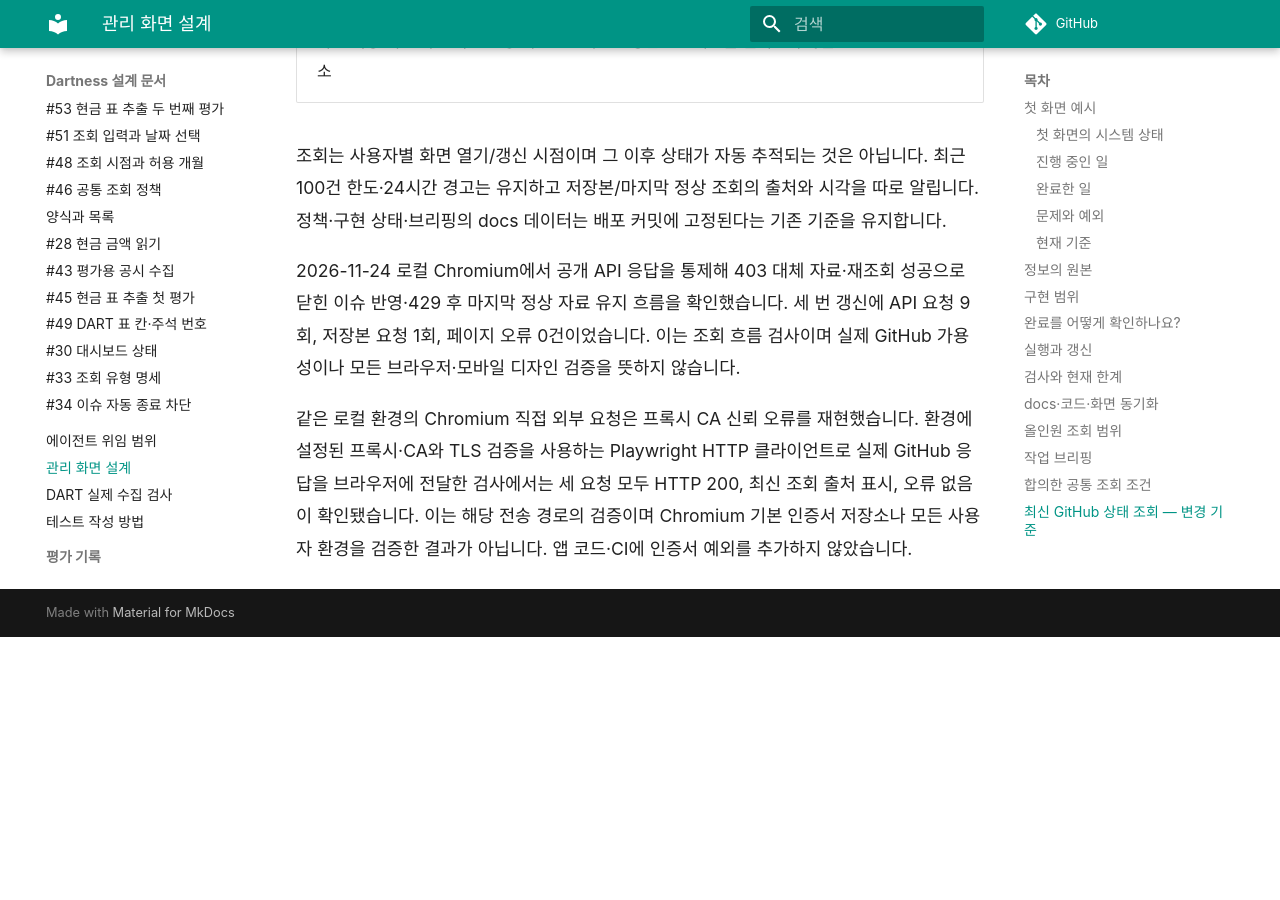
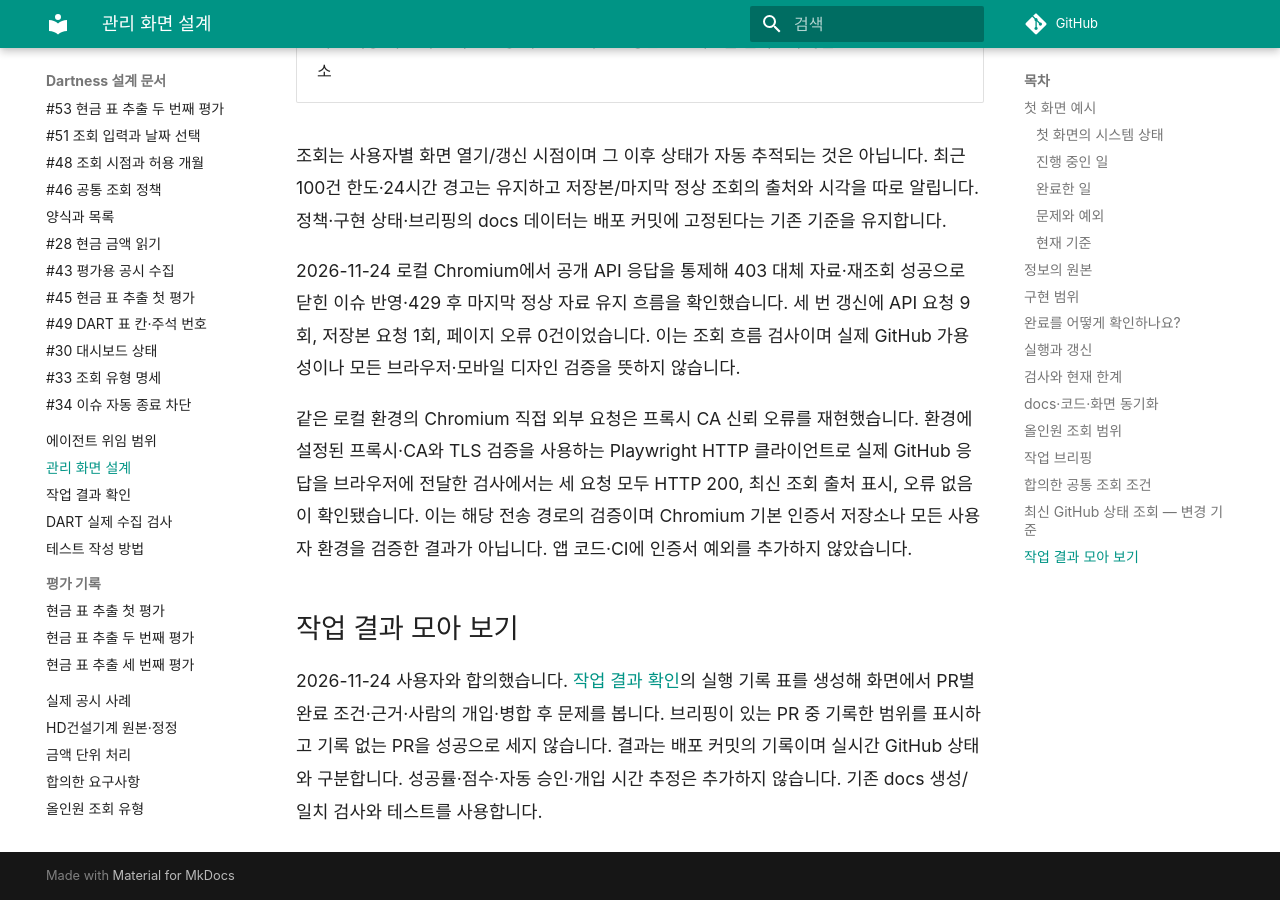
Before and after one commit to YUJAEYUN/Dartness, an MkDocs documentation site: the page built from docs/management-screen.md, in a window 1280 px wide and 900 px high, scrolled down 7061 px. Built offline with MkDocs 1.6.1 and Material for MkDocs 9.7.7, drawn with Linux system fonts in a browser that asks for light colours; comment, search, counter and statistics services are not loaded; before the commit the page ends 7698 px from its top, so only the background shows below that.

Commit message:
작업 결과 기록 범위와 검증 기준 정의

```diff
--- a/docs/management-screen.md
+++ b/docs/management-screen.md
@@ -127,3 +127,7 @@ docs/common-query-contract.md의 query-policy 표를 같은 생성기로 읽어
 2026-11-24 로컬 Chromium에서 공개 API 응답을 통제해 403 대체 자료·재조회 성공으로 닫힌 이슈 반영·429 후 마지막 정상 자료 유지 흐름을 확인했습니다. 세 번 갱신에 API 요청 9회, 저장본 요청 1회, 페이지 오류 0건이었습니다. 이는 조회 흐름 검사이며 실제 GitHub 가용성이나 모든 브라우저·모바일 디자인 검증을 뜻하지 않습니다.
 
 같은 로컬 환경의 Chromium 직접 외부 요청은 프록시 CA 신뢰 오류를 재현했습니다. 환경에 설정된 프록시·CA와 TLS 검증을 사용하는 Playwright HTTP 클라이언트로 실제 GitHub 응답을 브라우저에 전달한 검사에서는 세 요청 모두 HTTP 200, 최신 조회 출처 표시, 오류 없음이 확인됐습니다. 이는 해당 전송 경로의 검증이며 Chromium 기본 인증서 저장소나 모든 사용자 환경을 검증한 결과가 아닙니다. 앱 코드·CI에 인증서 예외를 추가하지 않았습니다.
+
+## 작업 결과 모아 보기
+
+2026-11-24 사용자와 합의했습니다. [작업 결과 확인](work-results.md)의 실행 기록 표를 생성해 화면에서 PR별 완료 조건·근거·사람의 개입·병합 후 문제를 봅니다. 브리핑이 있는 PR 중 기록한 범위를 표시하고 기록 없는 PR을 성공으로 세지 않습니다. 결과는 배포 커밋의 기록이며 실시간 GitHub 상태와 구분합니다. 성공률·점수·자동 승인·개입 시간 추정은 추가하지 않습니다. 기존 docs 생성/일치 검사와 테스트를 사용합니다.
--- a/docs/wiki/index.md
+++ b/docs/wiki/index.md
@@ -16,6 +16,7 @@
 | 여러 에이전트로 동시 작업 | [작업 흐름의 공동 작업 규칙](../development-workflow.md). 최신화·생성 파일·의미 충돌을 무엇이 강제하는지 표로 정리 |
 | 개발 작업 진행 | [작업 흐름](../development-workflow.md), [정합성 검토](../consistency.md) |
 | 세션 이어가기 | [다음 작업](../work-state.md) |
+| 작업 완료 근거·개입·문제 확인 | [기록 기준과 실행 표](../work-results.md). docs 원본에서 생성한 화면으로 확인하고 미기록은 성공으로 세지 않습니다 |
 | 작업 하나를 따라가기 | [작업 브리핑 양식과 목록](../briefings/index.md), [기존 합의와의 내용 검토](../consistency.md). 형식 검사는 tests/test_docs_consistency.py |
 | 전체 진행 상황·방향 | [시스템 상태](../system-status.md). 단계별 상태를 바꾸면 지도와 표를 함께 고칩니다 |
 | 개발 원칙·실행 평가 | [다섯 개발 원칙](../engineering-principles.md), [평가 기록](../record-forms/evaluation.md) |
--- /dev/null
+++ b/docs/work-results.md
@@ -0,0 +1,34 @@
+# 작업 결과 확인
+
+상태: 2026-11-24 사용자와 합의한 최소 기록입니다. 사람이 관리 화면에서 완료 근거·추가 결정·병합 후 발견한 문제를 확인하기 위한 자료입니다. 요구사항의 원본은 관련 docs이고 이 기록은 실행 결과입니다.
+
+## 읽는 방법
+
+기록 단위는 PR입니다. 브리핑이 있는 PR 중 아래 기록이 있는 범위를 보여 줍니다. 전체 저장소 작업이나 전체 이슈의 성공률이 아닙니다. 하나의 이슈가 여러 PR로 이어질 수 있으므로 PR 수를 작업 수로 해석하지 않습니다.
+
+- 완료 조건: 조건별 확인됨·미충족·미확인을 구분하고 검사·이슈·PR 근거를 연결합니다. CI 통과만으로 요구사항 전체 충족을 뜻하지 않습니다.
+- 사람의 개입: 처음 목표를 합의한 뒤 추가 결정·설정·수정이 필요했는지 기록합니다. 있음·없음·미기록 중 하나입니다. 개입 시간과 횟수는 측정하지 않습니다.
+- 병합 후 문제: 기록한 확인일에 알려진 문제를 있음·없음·미기록으로 구분합니다. 있음은 제품 회귀뿐 아니라 배포 장애도 포함하며 설명에 종류와 후속 조치를 적습니다. 없음은 관측한 범위에 한하며 앞으로 문제가 없다는 보장이 아닙니다.
+
+기록이 있는 PR에는 완료 조건 한 개 이상과 사람의 개입·병합 후 문제 각 한 줄이 필요합니다. 표에 없는 PR은 미기록입니다. 미기록은 없음이나 성공이 아닙니다. 오래된 자료를 현재 CI 상태로 표시하지 않으며 이 기록은 배포 커밋에 고정됩니다.
+
+## 작성과 검사
+
+아래 표만 실행 기록 원본입니다. 확인일은 한국 날짜입니다. PR·이슈 번호는 브리핑과 같아야 하고 같은 PR·구분·내용은 중복 기록하지 않습니다. 근거는 이 저장소의 이슈·PR·검사 실행·커밋·코드 링크를 사용합니다. 미확인·미기록이라도 무엇을 확인하지 못했는지 관련 작업에 연결합니다. 비밀값·전체 대화·내부 법인 목록은 기록하지 않습니다.
+
+브리핑에는 변경 목적·주요 선택을 남기고, 이 표에는 결과와 근거만 남깁니다. 새 작업은 완료 조건이 정해진 뒤 필요한 행을 추가하고 검증 후 상태를 갱신합니다. 병합·배포 뒤에만 확인할 수 있는 결과는 미확인으로 두며, 확인 근거를 얻은 후 후속 PR에서 갱신할 수 있습니다. CI 통과가 근거 링크 내용의 진실성을 증명하지는 않습니다.
+
+기존 npm run docs:generate가 표를 화면 JSON으로 만들고 docs:check가 원본과 생성물 일치를 검사합니다. 형식·상태 조합·중복·브리핑 연결·안전한 링크를 검사하며 근거의 의미와 사람의 개입 누락을 자동 판정하지 않습니다. 자동 승인·위임 정책·점수·성공률·시간 절감률은 추가하지 않습니다. 우선 두 PR 사례에서 사용하고 반복되는 실패가 생길 때 검사나 기록 항목을 보강합니다.
+
+## 실행 기록
+
+| PR | 이슈 | 확인일 | 구분 | 확인할 내용 | 결과 | 근거 |
+|---|---|---|---|---|---|---|
+| 70 | 69 | 2026-11-24 | 완료 조건 | 화면 열기·버튼에서 최신 상태 조회, 실패 시 이전 자료 유지 | 확인됨 | [테스트·검증 결과](https://github.com/YUJAEYUN/Dartness/pull/70) |
+| 70 | 69 | 2026-11-24 | 완료 조건 | 병합 직후 운영 배포 성공 | 미충족 | [GitHub HTTP 403으로 배포 실패, PR 71에서 복구](https://github.com/YUJAEYUN/Dartness/issues/69) |
+| 70 | 69 | 2026-11-24 | 사람의 개입 | 배포 로그 제공 및 저장본 대체 배포 정책의 추가 승인 필요 | 있음 | [추가 결정과 장애 기록](https://github.com/YUJAEYUN/Dartness/issues/69) |
+| 70 | 69 | 2026-11-24 | 병합 후 문제 | 배포 장애: GitHub 403으로 기존 화면 유지. PR 71에서 복구했고 DART 추출 회귀는 아님 | 있음 | [장애와 복구 근거](https://github.com/YUJAEYUN/Dartness/issues/69) |
+| 71 | 69 | 2026-11-24 | 완료 조건 | 최신 조회 실패 시 유효한 저장본만 사용, 잘못된 저장본·쓰기 오류는 실패 | 확인됨 | [추가 테스트와 변경](https://github.com/YUJAEYUN/Dartness/pull/71) |
+| 71 | 69 | 2026-11-24 | 완료 조건 | 운영 배포 및 새 화면·최신 GitHub 조회 확인 | 확인됨 | [배포 커밋과 운영 확인](https://github.com/YUJAEYUN/Dartness/issues/69) |
+| 71 | 69 | 2026-11-24 | 사람의 개입 | PR 70 장애 뒤 대체 배포 정책을 승인받은 후 구현. 별도 개입 횟수·시간은 미측정 | 있음 | [정책 승인 범위](https://github.com/YUJAEYUN/Dartness/pull/71) |
+| 71 | 69 | 2026-11-24 | 병합 후 문제 | 운영 확인에서 새 문제는 관측하지 못했으나 이후 지속 감시는 하지 않음 | 없음 | [관측한 범위와 한계](https://github.com/YUJAEYUN/Dartness/issues/69) |
--- a/docs/work-state.md
+++ b/docs/work-state.md
@@ -19,9 +19,8 @@ main에 다음 기능이 있습니다.
 
 ## 진행 중인 작업
 
-- 이슈 #69 운영 배포의 GitHub HTTP 403을 확인했습니다. 사용자 승인으로 빌드 시 최신 조회 실패·유효 저장본이 있으면 경고 후 배포하고, 저장본도 없거나 잘못됐으면 실패하도록 수정 중입니다. 운영 배포 확인 전에는 이슈를 종료하지 않습니다.
-
-- 관리 화면은 열기·다시 확인 시 GitHub 공개 상태를 조회하고, 실패 시 배포 저장본/직전 자료와 확인 시각을 유지합니다. 현재 구현 상태는 [시스템 상태](system-status.md)로 모으고 개발 원칙의 오래된 상태 사본을 정리했습니다. 개발 성과 집계는 후속입니다.
+- 관리 화면의 GitHub 최신 조회와 검증된 저장본 대체 배포를 완료했습니다(이슈 #69). 운영 결과는 해당 이슈에서 확인합니다.
+- 이슈 #72에서 PR별 완료 근거·사람의 개입·병합 후 문제를 [작업 결과](work-results.md)와 화면에 연결합니다. 기존 위임 권한은 유지합니다.
 
 - 정정 연결의 공식 API 정보와 실제 보고서 한 쌍을 [조사](correction-linking.md)했습니다. 전체 본문 PDF·원문 XBRL을 확보한 [개발용 정답 사례](cases/hd-construction-correction.md)에서 현재기 현금 두 셀을 대조했습니다. 동일 보고서 연결과 항목 영향은 분리하며 자동 연결·적용은 미구현입니다. 이 작업은 클로드의 수집·파서 이슈와 분리합니다.
 
@@ -32,7 +31,7 @@ main에 다음 기능이 있습니다.
 
 ## 다음에 정할 것
 
-- 개발 성과 측정을 위해 기존 브리핑에 수용 기준별 완료 근거·예상 밖 개입·회귀를 구조화해 집계할 최소 범위를 정합니다. 기존 위임 권한은 유지합니다.
+- 작업 결과 기록을 실제 작업에서 사용하고, 누락되거나 반복되는 실패가 생기면 필요한 항목·검사를 보강합니다. 아직 성공률·개입 시간·자동 승인 효과를 측정했다고 해석하지 않습니다.
 
 - 확보한 원본·정정 개발용 정답을 바탕으로 명시적 원본 관계·항목 적용 근거를 검증하는 계약을 구현합니다. 전체 본문 PDF·XBRL ZIP과 OpenDART 제출서류 XML ZIP의 형식·해시는 구분합니다.
 - 유형별 자산·금액 조건과 원문 후보 생성 방식을 정한 뒤 공시 후보 계약을 수집·추출에 연결합니다. 키가 같다는 검사는 원문 의미 판정이 아닙니다.
--- a/mkdocs.yml
+++ b/mkdocs.yml
@@ -63,6 +63,7 @@ nav:
       - "#34 이슈 자동 종료 차단": briefings/0034-issue-autoclose.md
   - 에이전트 위임 범위: delegation.md
   - 관리 화면 설계: management-screen.md
+  - 작업 결과 확인: work-results.md
   - DART 실제 수집 검사: dart-live-check.md
   - 테스트 작성 방법: testing.md
   - 평가 기록:
```
